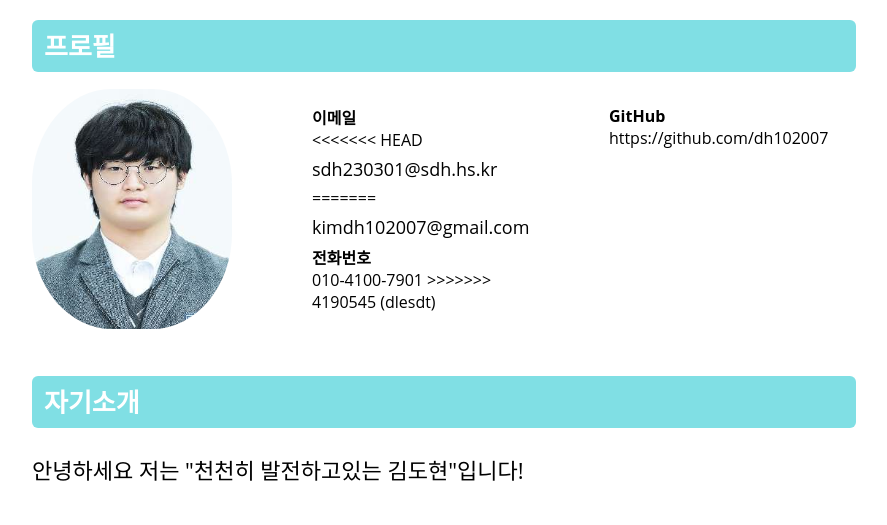
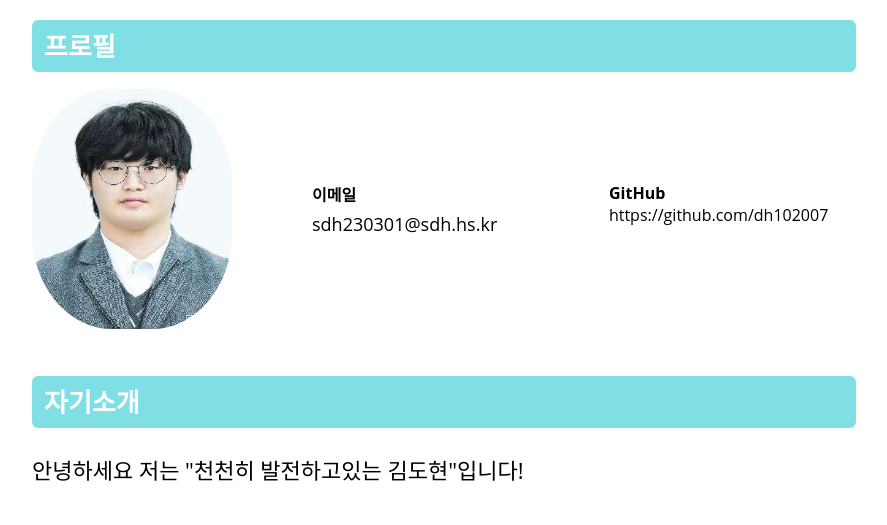
Before and after one commit to dh102007/Portfolio.io, a plain HTML site: page index.html in a window 1280 px wide. Shown: the top 525 px of the page, without its empty margins (196-1083 px from the left). Drawn offline with Linux system fonts and the light colour scheme.

Commit message:
Add files via upload

```diff
--- a/index.html
+++ b/index.html
@@ -23,15 +23,7 @@
               <ul class="contacts-items">
                 <li>
                   <strong>이메일</strong><br />
-<<<<<<< HEAD
                   <p>sdh230301@sdh.hs.kr</p>
-=======
-                  <p>kimdh102007@gmail.com</p>
-                </li>
-                <li>
-                  <strong>전화번호</strong><br />
-                  <a href="tel:01041007901">010-4100-7901</a>
->>>>>>> 4190545 (dlesdt)
                 </li>
               </ul>
             </div>
```
